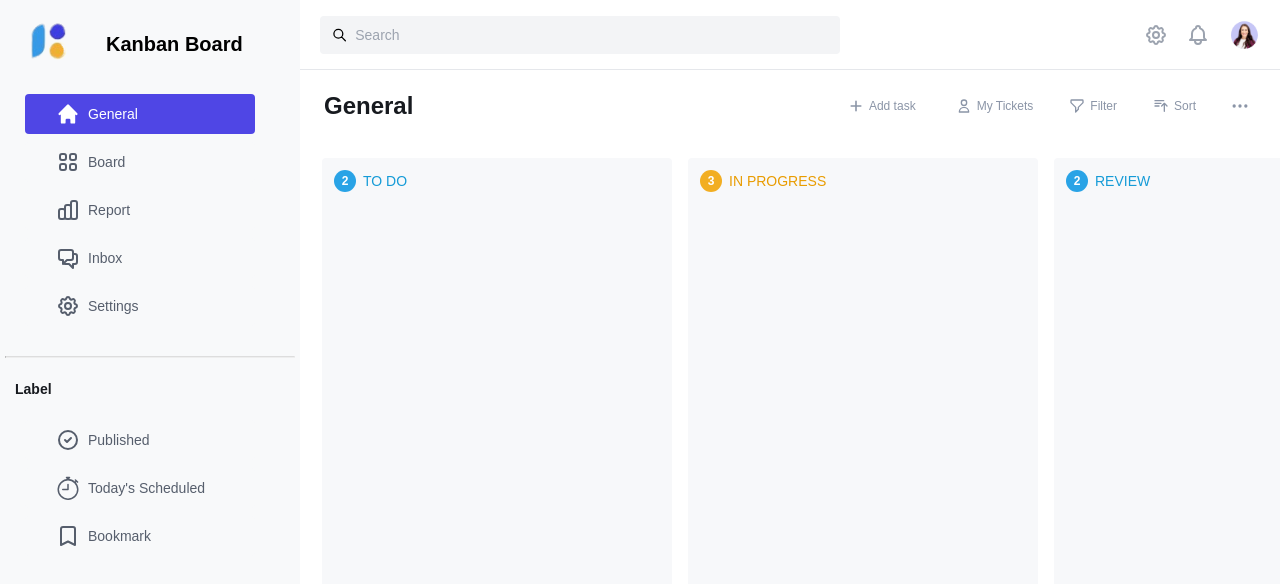
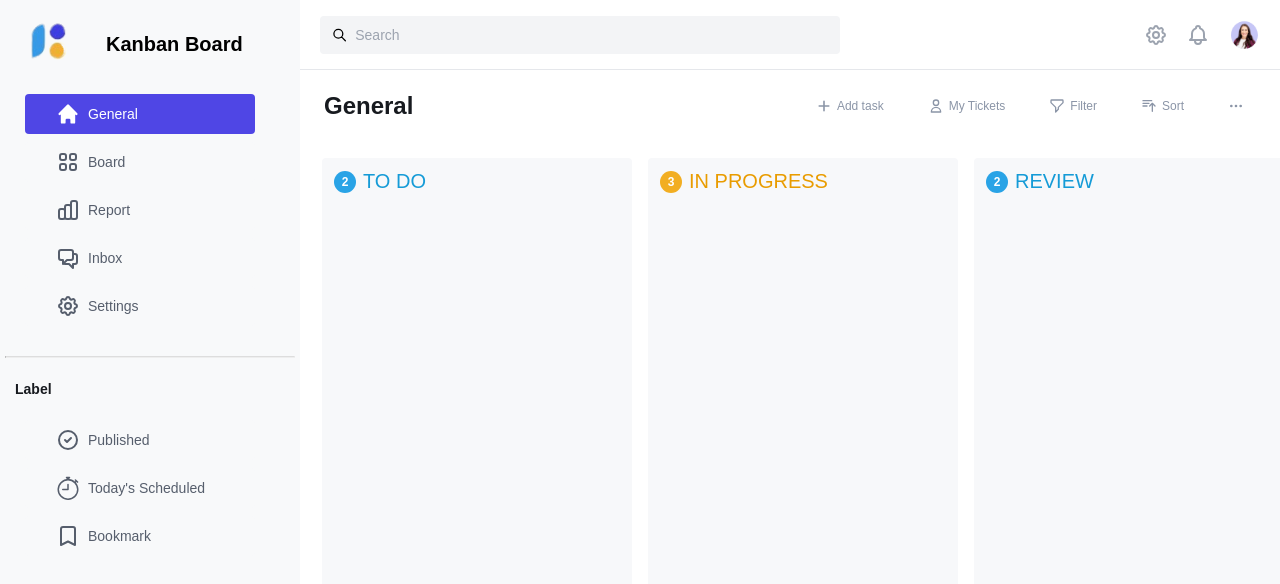
Before and after one commit to anuj-tiwari-iphtech/Kanban-Board, a React (Vite) app: page / in a window 1280 px wide. Shown: the top 584 px of the page. Built offline with nearby package versions, Linux system fonts and the light colour scheme.

Commit message:
add Kanban Board

```diff
--- a/src/components/KanbanBoard/KanbanBoard.css
+++ b/src/components/KanbanBoard/KanbanBoard.css
@@ -1,23 +1,24 @@
 .kanban-board {
     width: 100%;
-    height: 100%;
+    flex: 1;               /* bacha hua saara space le le */
+    min-height: 0;         /* IMPORTANT: flex child ko scroll karne dene ke liye zaroori */
     display: flex;
     gap: 16px;
     padding: 16px 22px;
+    overflow-x: auto;      /* columns horizontally scroll */
+    overflow-y: hidden;
+}
 
-    overflow-x: auto;
-  }
-
-  .kanban-column {
-    flex: 8 0 350px;
-    height: 800px;
-
+.kanban-column {
+    flex: 8 0 310px;
+    height: 100%;          /* 800px fixed hata diya — ab parent jitni height le */
+    display: flex;
+    flex-direction: column;
     padding: 12px;
-
     background-color: #f7f8fa;
     border-radius: 4px;
-  }
-
+    overflow-y: auto;      /* column ke andar cards grow/scroll karein, column khud nahi badhega */
+}
   .column-header {
     display: flex;
     align-items: center;
@@ -42,7 +43,7 @@
 
   .column-title {
     font-family: "DM Sans", sans-serif;
-    font-size: 14px;
+    font-size: 20px;
     font-weight: 500;
   }
 
--- a/src/pages/General.jsx
+++ b/src/pages/General.jsx
@@ -22,15 +22,16 @@ export default function General() {
         <h1 className="main-heading">General</h1>
 
         <div className="general-actions">
-          <button className="add-task-btn">
+          <button
+            className={`action-btn ${activeAction === "add-task" ? "active" : ""}`}
+            onClick={() => handleActionClick("add-task")}
+          >
             <HiPlus />
             <span>Add task</span>
           </button>
 
           <button
-            className={`header-actions ${
-              activeAction === "my-tickets" ? "active" : ""
-            }`}
+            className={`action-btn ${activeAction === "my-tickets" ? "active" : ""}`}
             onClick={() => handleActionClick("my-tickets")}
           >
             <HiOutlineUser />
@@ -38,9 +39,7 @@ export default function General() {
           </button>
 
           <button
-            className={`header-actions ${
-              activeAction === "filter" ? "active" : ""
-            }`}
+            className={`action-btn ${activeAction === "filter" ? "active" : ""}`}
             onClick={() => handleActionClick("filter")}
           >
             <HiOutlineFilter />
@@ -48,9 +47,7 @@ export default function General() {
           </button>
 
           <button
-            className={`header-actions ${
-              activeAction === "sort" ? "active" : ""
-            }`}
+            className={`action-btn ${activeAction === "sort" ? "active" : ""}`}
             onClick={() => handleActionClick("sort")}
           >
             <HiOutlineSortAscending />
@@ -58,16 +55,14 @@ export default function General() {
           </button>
 
           <button
-            className={`more-btn ${
-              activeAction === "more" ? "active" : ""
-            }`}
+            className={`action-btn ${activeAction === "more" ? "active" : ""}`}
             onClick={() => handleActionClick("more")}
           >
             <HiOutlineDotsHorizontal />
           </button>
         </div>
       </div>
-      <KanbanBoard/>
+      <KanbanBoard />
     </div>
   );
 }
--- a/src/pages/general.css
+++ b/src/pages/general.css
@@ -1,12 +1,17 @@
 .general-page {
     width: 100%;
-    min-height: 100%;
+    height: 93vh;        /* sidebar/viewport jitna hi height */
+    max-height: 100vh;
+    display: flex;
+    flex-direction: column;
     background: #ffffff;
+    overflow: hidden;      /* page khud scroll na kare */
 }
 
 .general-header {
     width: 100%;
     height: 72px;
+    flex-shrink: 0;         /* header apni height fix rakhe, kabhi shrink na ho */
     display: flex;
     align-items: center;
     justify-content: space-between;
@@ -28,92 +33,40 @@
     gap: 20px;
 }
 
-.add-task-btn {
+.action-btn {
     height: 36px;
     display: flex;
     align-items: center;
+    justify-content: center;
     gap: 5px;
     padding: 0 12px;
+    border: none;
+    border-radius: 4px;
     background: transparent;
     color: #8b95a7;
-    border: none;
     font-family: "DM Sans", sans-serif;
     font-size: 12px;
+    /* font-weight: 600; */
     cursor: pointer;
     transition: all 0.2s ease;
 }
 
-.add-task-btn:hover {
-    background-color: #4338ca;
-    color: #ffffff;
-}
-
-.add-task-btn:active {
-    transform: scale(0.97);
-}
-
-.add-task-btn svg {
+.action-btn svg {
     width: 16px;
     height: 16px;
 }
 
-.header-actions {
-    display: flex;
-    align-items: center;
-    gap: 5px;
-    padding: 6px 8px;
-    border: none;
-    background: transparent;
-    color: #8b95a7;
-    font-family: "DM Sans", sans-serif;
-    font-size: 12px;
-    cursor: pointer;
-    transition: all 0.2s ease;
+.action-btn:hover {
+    color: #ffffff;
+    background-color: #4F46E5FF;;
 }
 
-.header-actions svg {
-    width: 16px;
-    height: 16px;
+.action-btn:active {
+    transform: scale(0.97);
 }
 
-.header-actions:hover {
-    color: #4338ca;
-    background-color: #f5f3ff;
+.action-btn.active {
+    color: #ffffff;
+    background-color: #4F46E5FF;
+    /* font-weight: 600; */
 }
-
-
-.header-actions.active {
-    color: #4338ca;
-    background-color: #eeecff;
-    font-weight: 600;
-}
-
-.more-btn {
-    width: 32px;
-    height: 32px;
-    display: flex;
-    align-items: center;
-    justify-content: center;
-    padding: 0;
-    border: none;
-    border-radius: 4px;
-    background: transparent;
-    color: #8b95a7;
-    cursor: pointer;
-    transition: all 0.2s ease;
-}
-
-.more-btn svg {
-    width: 20px;
-    height: 20px;
-}
-
-.more-btn:hover {
-    color: #4338ca;
-    background-color: #f5f3ff;
-}
-
-.more-btn.active {
-    color: #4338ca;
-    background-color: #eeecff;
-}
```
